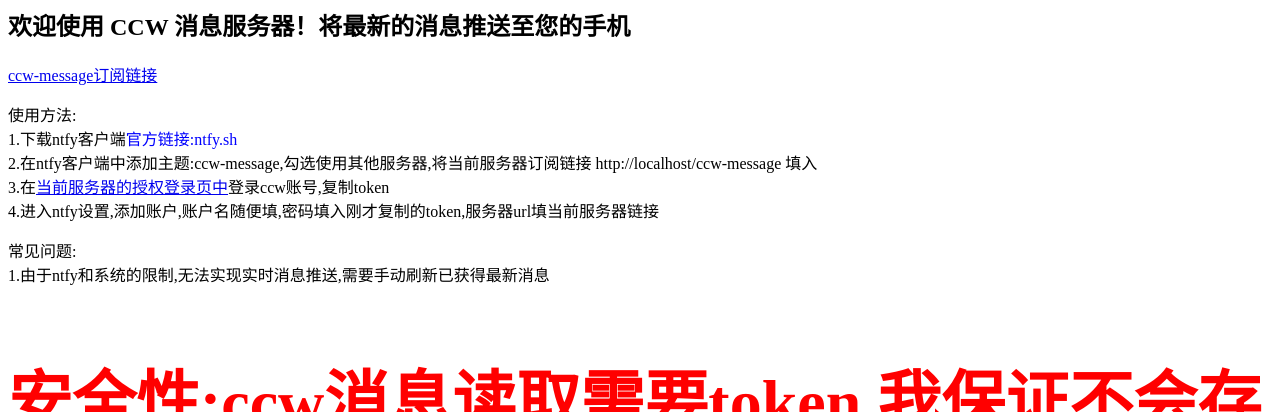
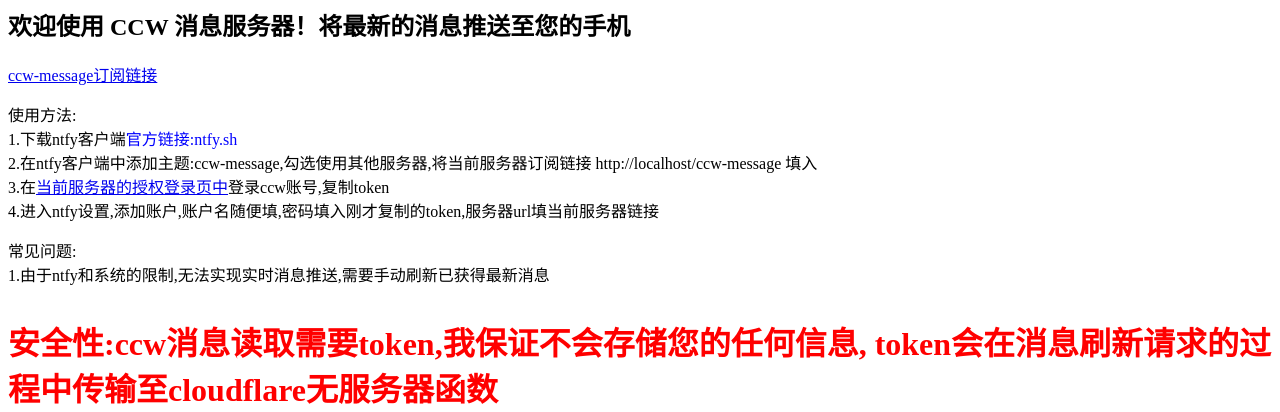
Before and after one commit to BenPaoDeXiaoZhi/ccw-message-server-ntfy, a website: page public/index.html in a window 1280 px wide. Shown: the part 73-485 px from the top of the page. Drawn offline with Linux system fonts and the light colour scheme.

Commit message:
更新 index.html

```diff
--- a/public/index.html
+++ b/public/index.html
@@ -19,7 +19,7 @@
     常见问题:<br>
     1.由于ntfy和系统的限制,无法实现实时消息推送,需要手动刷新已获得最新消息<br>
 </p>
-<h1><p style="color: red;font-size: 200%;">
+<h1><p style="color: red;font-size: 2rem;">
     安全性:ccw消息读取需要token,我保证不会存储您的任何信息,
     token会在消息刷新请求的过程中传输至cloudflare无服务器函数<br>
     如果您不信任我,
```
